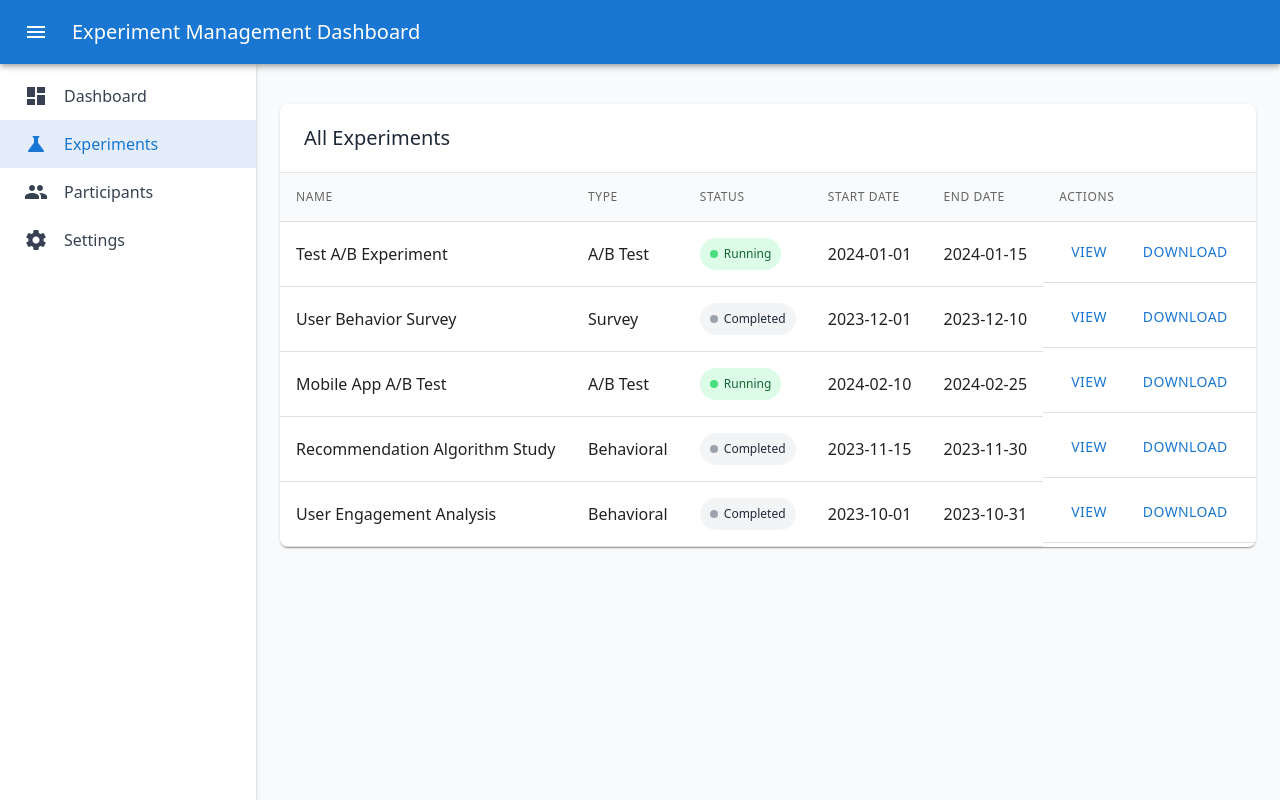
After one commit to Suchismit4/tiktik, a Node server app: page /admin/experiments in a window 1280 px wide. The commit adds this page. Run offline with Node 20, Linux system fonts and the light colour scheme; some libraries are stand-ins or nearby versions.

Commit message:
may 7 commit
set up full admin panel pages and cleaned experiments view + added navigation pages + still have to do view results stuff + download

```diff
--- a/api/routes/admin.js
+++ b/api/routes/admin.js
@@ -20,13 +20,33 @@ router.get('/', (req, res) => {
 
 // POST /admin/schedule - Handle scheduling a new experiment
 router.post('/schedule', (req, res) => {
-    console.log('Received experiment schedule request:');
-    console.log(req.body);
-    // TODO: Add logic to save the experiment details to the database
-    console.log(`Scheduling experiment: ${req.body.experimentName}`);
-    // Redirect back to the admin panel, perhaps with a success message
+    const {
+        experimentName,
+        experimentType,
+        description,
+        startDate,
+        endDate,
+        participants,
+        surveyOptions,
+        behaviorNotes
+    } = req.body;
+
+    console.log('Scheduling New Experiment:');
+    console.log({
+        experimentName,
+        experimentType,
+        description,
+        startDate,
+        endDate,
+        participants,
+        surveyOptions,
+        behaviorNotes
+    });
+
+    // TODO: Save this data to the database later
     res.redirect('/admin');
 });
+
 
 // POST /admin/download/:id - Handle data download request
 router.post('/download/:id', (req, res) => {
@@ -42,5 +62,37 @@ router.post('/download/:id', (req, res) => {
     res.redirect('/admin'); // Redirect back for now
 });
 
+// GET /admin/results/:id - View experiment results
+router.get('/results/:id', (req, res) => {
+    const experimentId = req.params.id;
+    res.render('results', { experimentId });
+});
+
+// View all experiments
+router.get('/experiments', (req, res) => {
+    const experiments = [
+      { id: 1, name: 'Test A/B Experiment', type: 'A/B Test', status: 'Running', startDate: '2024-01-01', endDate: '2024-01-15' },
+      { id: 2, name: 'User Behavior Survey', type: 'Survey', status: 'Completed', startDate: '2023-12-01', endDate: '2023-12-10' },
+      { id: 3, name: 'Mobile App A/B Test', type: 'A/B Test', status: 'Running', startDate: '2024-02-10', endDate: '2024-02-25' },
+      { id: 4, name: 'Recommendation Algorithm Study', type: 'Behavioral', status: 'Completed', startDate: '2023-11-15', endDate: '2023-11-30' },
+      { id: 5, name: 'User Engagement Analysis', type: 'Behavioral', status: 'Completed', startDate: '2023-10-01', endDate: '2023-10-31' }
+    ];
+
+    res.render('experiments', {
+      title: 'All Experiments',
+      experiments: experiments // ✅ pass it to ejs
+    });
+  });
+
+// View participants
+router.get('/participants', (req, res) => {
+    res.render('participants', { title: 'Manage Participants' });
+});
+
+// View settings (login/logout page)
+router.get('/settings', (req, res) => {
+    res.render('settings', { title: 'Settings' });
+});
+
 
 module.exports = router;
--- /dev/null
+++ b/api/views/experiments.ejs
@@ -0,0 +1,112 @@
+<!DOCTYPE html>
+<html lang="en">
+<head>
+  <meta charset="UTF-8">
+  <meta name="viewport" content="width=device-width, initial-scale=1.0">
+  <title><%= title %></title>
+
+  <script src="https://cdn.tailwindcss.com"></script>
+  <link rel="stylesheet" href="/css/admin.css">
+  <link href="https://fonts.googleapis.com/icon?family=Material+Icons" rel="stylesheet">
+  <link href="https://fonts.googleapis.com/css2?family=Roboto:wght@300;400;500;700&display=swap" rel="stylesheet">
+</head>
+
+<body class="bg-gray-50 text-gray-900 font-sans">
+<div class="app-container">
+
+  <header class="top-navbar flex items-center px-4 bg-primary text-white">
+    <button id="menu-toggle" class="btn btn-icon mr-4 material-ripple hover:bg-primary-dark rounded-full p-2 transition-colors duration-200">
+      <i class="material-icons">menu</i>
+    </button>
+    <div class="top-navbar-title text-xl font-medium">Experiment Management Dashboard</div>
+  </header>
+
+  <aside class="sidebar bg-white">
+    <nav class="sidebar-menu py-2">
+      <a href="/admin" class="sidebar-menu-item flex items-center px-6 py-3 text-gray-700 font-medium hover:bg-gray-50 transition-colors duration-200">
+        <i class="material-icons mr-4">dashboard</i> Dashboard
+      </a>
+      <a href="/admin/experiments" class="sidebar-menu-item active flex items-center px-6 py-3 text-primary bg-blue-50 font-medium hover:bg-blue-50 transition-colors duration-200">
+        <i class="material-icons mr-4">science</i> Experiments
+      </a>
+      <a href="/admin/participants" class="sidebar-menu-item flex items-center px-6 py-3 text-gray-700 font-medium hover:bg-gray-50 transition-colors duration-200">
+        <i class="material-icons mr-4">people</i> Participants
+      </a>
+      <a href="/admin/settings" class="sidebar-menu-item flex items-center px-6 py-3 text-gray-700 font-medium hover:bg-gray-50 transition-colors duration-200">
+        <i class="material-icons mr-4">settings</i> Settings
+      </a>
+    </nav>
+  </aside>
+
+  <main class="main-content bg-gray-50 py-10 px-6">
+
+    <div class="card bg-white rounded-lg shadow-elevation-1">
+      <div class="card-header py-5 px-6 flex items-center justify-between border-b border-gray-200">
+        <div class="card-title text-xl font-medium text-gray-800">All Experiments</div>
+      </div>
+      <div class="card-content p-0">
+        <div class="overflow-x-auto">
+          <table class="data-table w-full">
+            <thead>
+              <tr class="bg-gray-50 border-b border-gray-200">
+                <th class="py-4 px-6 text-left text-xs font-medium text-gray-500 uppercase tracking-wider">Name</th>
+                <th class="py-4 px-6 text-left text-xs font-medium text-gray-500 uppercase tracking-wider">Type</th>
+                <th class="py-4 px-6 text-left text-xs font-medium text-gray-500 uppercase tracking-wider">Status</th>
+                <th class="py-4 px-6 text-left text-xs font-medium text-gray-500 uppercase tracking-wider">Start Date</th>
+                <th class="py-4 px-6 text-left text-xs font-medium text-gray-500 uppercase tracking-wider">End Date</th>
+                <th class="py-4 px-6 text-left text-xs font-medium text-gray-500 uppercase tracking-wider">Actions</th>
+              </tr>
+            </thead>
+            <tbody>
+              <% if (experiments && experiments.length > 0) { %>
+                <% experiments.forEach(exp => { %>
+                  <tr class="hover:bg-gray-50 transition-colors duration-150">
+                    <td class="py-4 px-6 whitespace-nowrap font-medium text-gray-800"><%= exp.name %></td>
+                    <td class="py-4 px-6 whitespace-nowrap text-gray-600"><%= exp.type %></td>
+                    <td class="py-4 px-6 whitespace-nowrap">
+                      <% if (exp.status === 'Running') { %>
+                        <span class="status-chip status-running inline-flex items-center px-2.5 py-0.5 rounded-full text-xs font-medium bg-green-100 text-green-800">
+                          <span class="h-2 w-2 mr-1.5 rounded-full bg-green-400"></span> <%= exp.status %>
+                        </span>
+                      <% } else { %>
+                        <span class="status-chip status-completed inline-flex items-center px-2.5 py-0.5 rounded-full text-xs font-medium bg-gray-100 text-gray-800">
+                          <span class="h-2 w-2 mr-1.5 rounded-full bg-gray-400"></span> <%= exp.status %>
+                        </span>
+                      <% } %>
+                    </td>
+                    <td class="py-4 px-6 whitespace-nowrap text-gray-600"><%= exp.startDate %></td>
+                    <td class="py-4 px-6 whitespace-nowrap text-gray-600"><%= exp.endDate %></td>
+                    <td class="py-4 px-6 whitespace-nowrap flex gap-3">
+                      <a href="/admin/results/<%= exp.id %>" class="btn btn-text text-primary hover:bg-blue-50 px-3 py-1 rounded text-sm transition-colors duration-200">View</a>
+                      <form action="/admin/download/<%= exp.id %>" method="POST" class="inline">
+                        <button type="submit" class="btn btn-text text-primary hover:bg-blue-50 px-3 py-1 rounded text-sm transition-colors duration-200">Download</button>
+                      </form>
+                    </td>
+                  </tr>
+                <% }); %>
+              <% } else { %>
+                <tr>
+                  <td colspan="6" class="py-4 px-6 text-center text-gray-500">No experiments found.</td>
+                </tr>
+              <% } %>
+            </tbody>
+          </table>
+        </div>
+      </div>
+    </div>
+
+  </main>
+</div>
+
+<script>
+const menuToggle = document.getElementById('menu-toggle');
+const sidebar = document.querySelector('.sidebar');
+const mainContent = document.querySelector('.main-content');
+menuToggle.addEventListener('click', () => {
+  sidebar.classList.toggle('sidebar-hidden');
+  mainContent.classList.toggle('main-content-full');
+});
+</script>
+
+</body>
+</html>
```
Also changed, not shown: api/views/admin.ejs (+168 -67 lines), api/views/participants.ejs (added, +86 -0 lines), api/views/results.ejs (added, +53 -0 lines), api/views/settings.ejs (added, +63 -0 lines).
